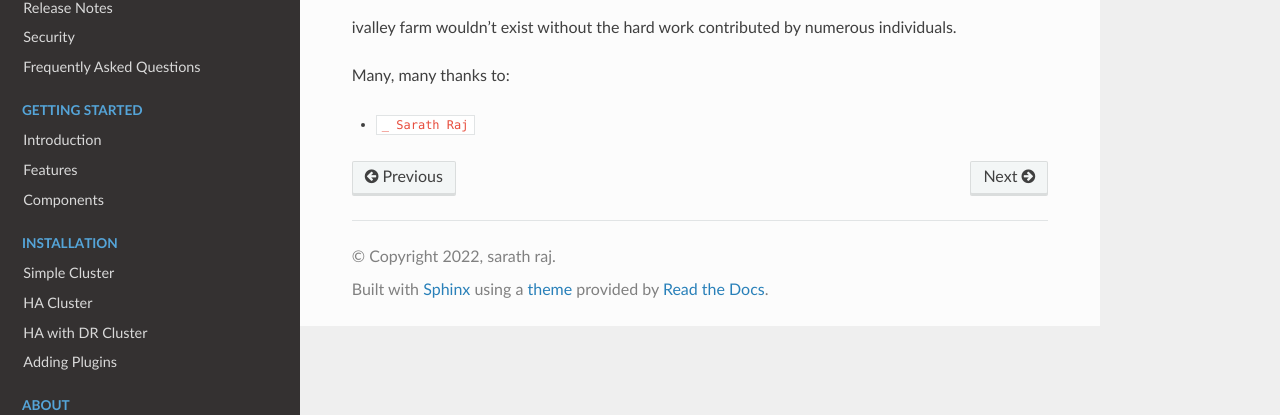
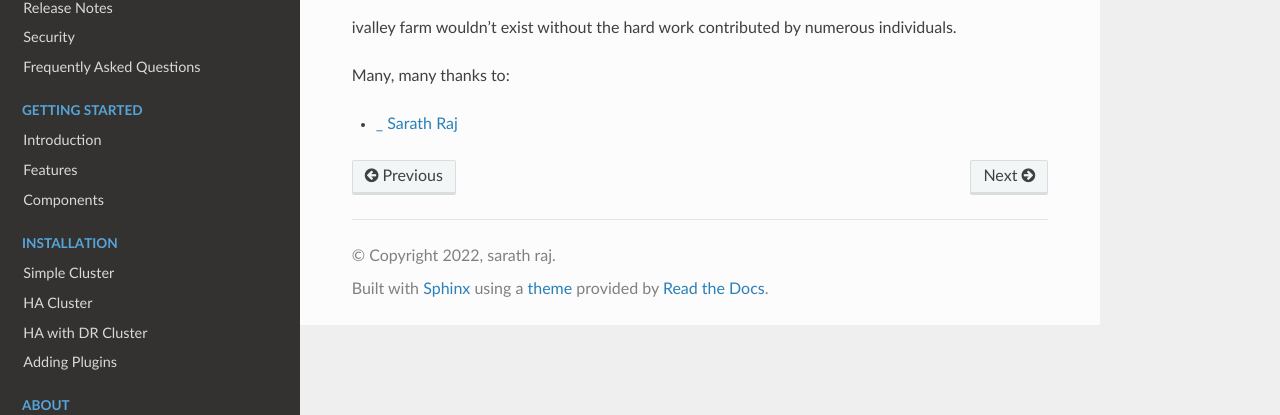
Before and after one commit to ivalley-apps/farm-docs, a Sphinx documentation site: the page built from source/docs/0_1/about/contributors.rst, in a window 1280 px wide. Shown: the part 144-559 px from the top of the page. Built offline with Sphinx 7.4.7 and the Read the Docs theme 2.0.0, drawn with Linux system fonts in a browser that asks for light colours; cross-references to code outside the pages are shown as plain code.

Commit message:
added external link

```diff
--- a/source/conf.py
+++ b/source/conf.py
@@ -54,7 +54,7 @@ html_theme = 'sphinx_rtd_theme'
 # so a file named "default.css" will overwrite the builtin "default.css".
 html_static_path = ['_static']
 
-
+extensions = ['sphinx.ext.extlinks']
 #html_logo = u'dropwizard-logo.svg'
 
 extlinks = {
--- a/source/docs/0_1/installation/ha_dr_cluster.rst
+++ b/source/docs/0_1/installation/ha_dr_cluster.rst
@@ -1,7 +1,7 @@
 .. _ha_dr_cluster:
 
-###############
+###################
 HA with DR Cluster
-###############
+###################
 
 Under Construction
```
Also changed, not shown: 13 other files.
